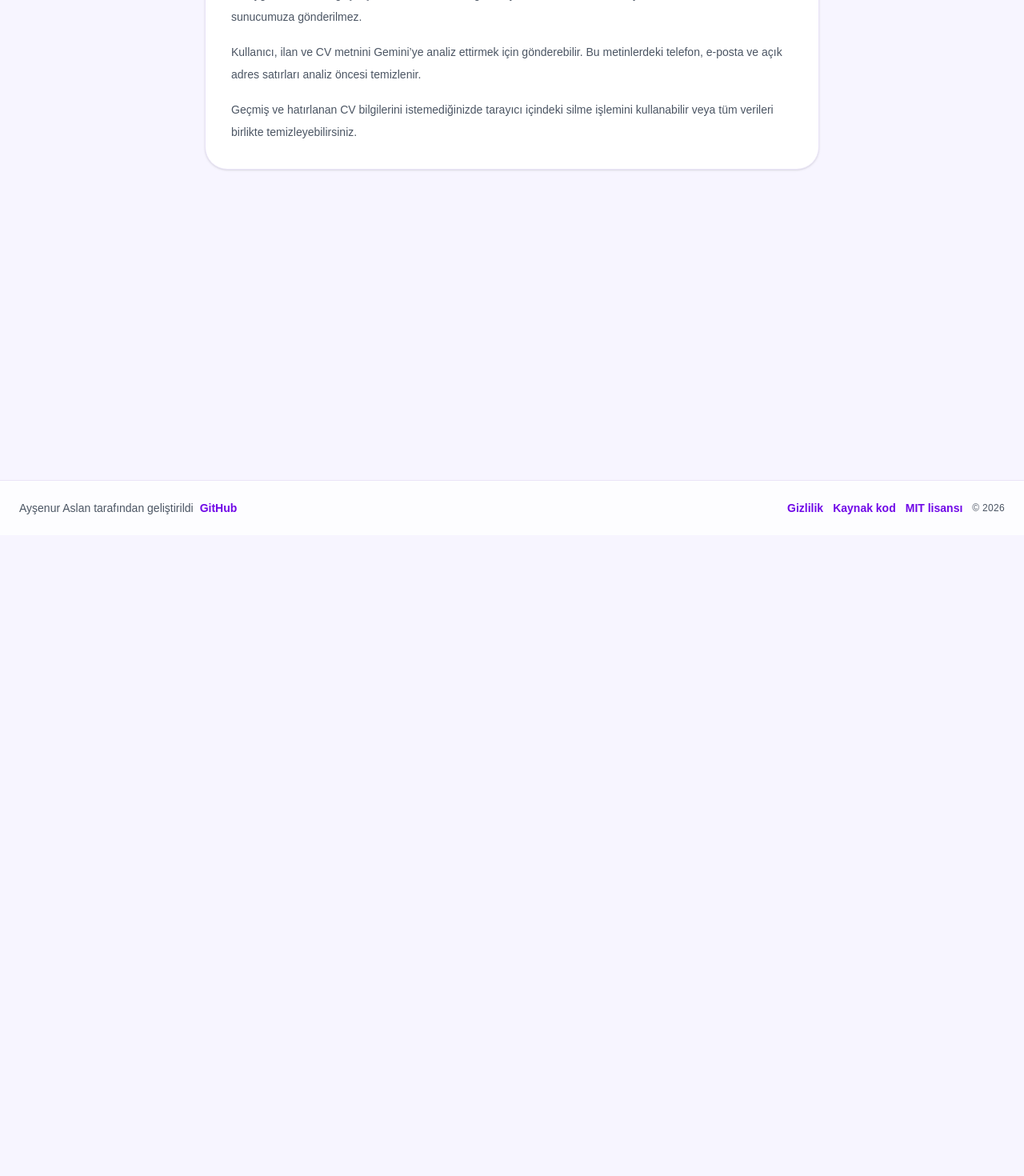
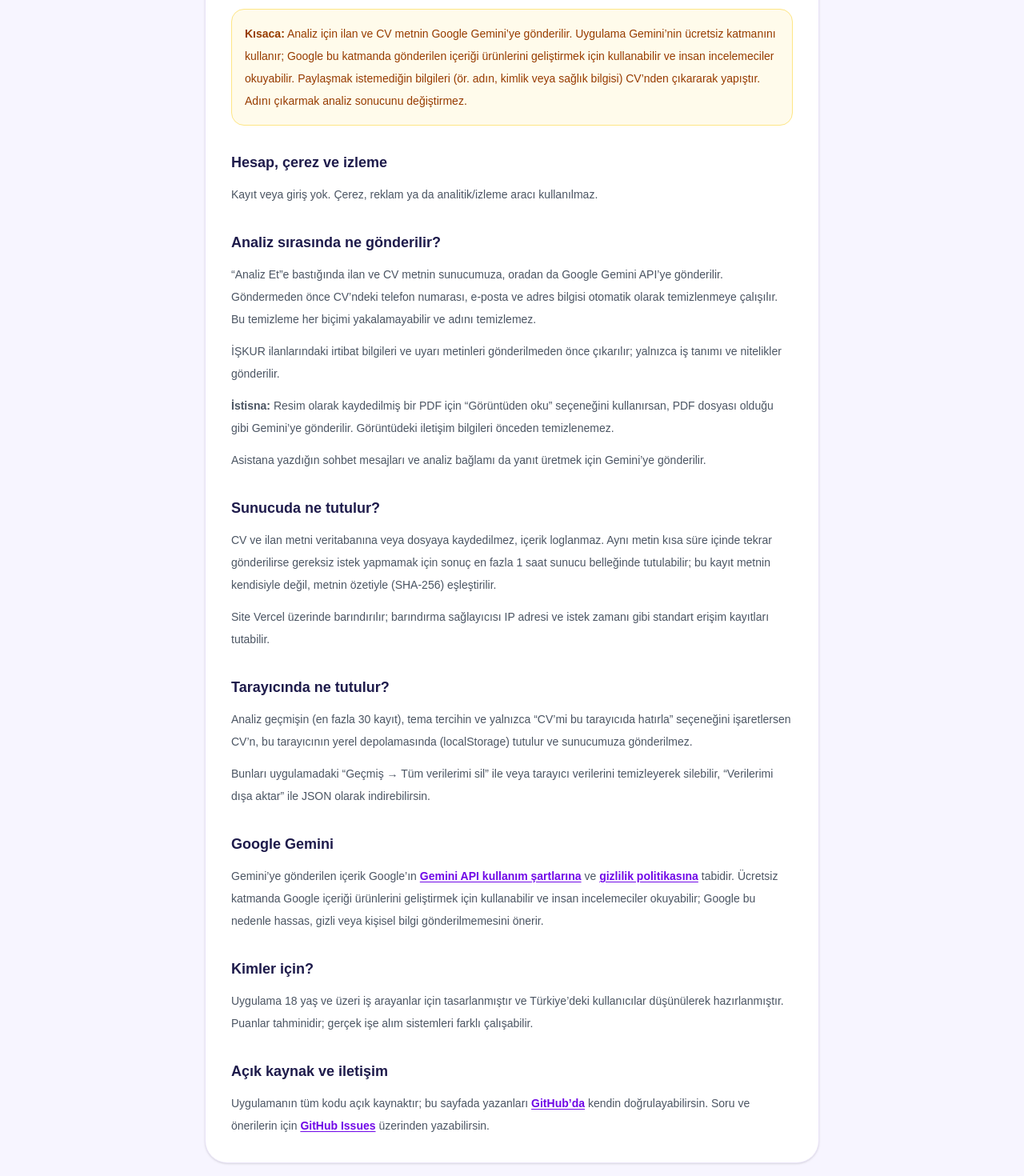
Before and after one commit to asynrphix/kariyer-asistani, a Next.js app: page /gizlilik in a window 1280 px wide. Shown: the part 200-1670 px from the top of the page at 80% size. Before the commit the page ends 869 px from the top, so only its background shows below. Built offline with nearby package versions, Linux system fonts and the light colour scheme; no server answers.

Commit message:
docs: gizlilik sayfasını gerçek veri akışına göre düzelt, analiz öncesi onay notu ekle

```diff
--- a/app/gizlilik/page.tsx
+++ b/app/gizlilik/page.tsx
@@ -1,23 +1,136 @@
 import Link from "next/link";
+
+const sonGuncelleme = "6 Kasım 2026";
+
+function Bolum({ baslik, children }: { baslik: string; children: React.ReactNode }) {
+  return (
+    <section className="mt-8">
+      <h2 className="text-lg font-bold text-[#1E1B4B] dark:text-slate-100">{baslik}</h2>
+      <div className="mt-3 space-y-3 text-sm leading-7 text-[#4B5563] dark:text-slate-300">{children}</div>
+    </section>
+  );
+}
 
 export default function PrivacyPage() {
   return (
     <main className="min-h-screen bg-[#F7F5FF] px-6 py-12 text-[#1E1B4B] dark:bg-[#1A1730] dark:text-slate-100">
       <div className="mx-auto max-w-3xl rounded-[28px] border border-[#EAE4F8] bg-white p-8 shadow-sm dark:border-slate-700 dark:bg-[#24203D]">
-        <Link href="/" className="mb-6 inline-flex text-sm font-semibold text-violet-700 underline-offset-2 hover:underline dark:text-violet-300">
+        <Link
+          href="/"
+          className="mb-6 inline-flex text-sm font-semibold text-violet-700 underline-offset-2 hover:underline dark:text-violet-300"
+        >
           ← Ana sayfaya dön
         </Link>
 
         <h1 className="text-3xl font-black">Gizlilik</h1>
-        <p className="mt-4 text-sm leading-7 text-[#4B5563] dark:text-slate-300">
-          Bu uygulama, analiz geçmişi ve hatırlanan CV bilgilerini yalnızca kullanıcının tarayıcısında saklar. Veriler sunucumuza gönderilmez.
-        </p>
-        <p className="mt-4 text-sm leading-7 text-[#4B5563] dark:text-slate-300">
-          Kullanıcı, ilan ve CV metnini Gemini&rsquo;ye analiz ettirmek için gönderebilir. Bu metinlerdeki telefon, e-posta ve açık adres satırları analiz öncesi temizlenir.
-        </p>
-        <p className="mt-4 text-sm leading-7 text-[#4B5563] dark:text-slate-300">
-          Geçmiş ve hatırlanan CV bilgilerini istemediğinizde tarayıcı içindeki silme işlemini kullanabilir veya tüm verileri birlikte temizleyebilirsiniz.
-        </p>
+        <p className="mt-2 text-xs text-[#6B7280] dark:text-slate-400">Son güncelleme: {sonGuncelleme}</p>
+
+        <div className="mt-6 rounded-2xl border border-amber-200 bg-amber-50 p-4 text-sm leading-7 text-amber-800 dark:border-amber-800 dark:bg-amber-950/40 dark:text-amber-200">
+          <strong>Kısaca:</strong> Analiz için ilan ve CV metnin Google Gemini’ye gönderilir. Uygulama Gemini’nin
+          ücretsiz katmanını kullanır; Google bu katmanda gönderilen içeriği ürünlerini geliştirmek için kullanabilir ve
+          insan incelemeciler okuyabilir. Paylaşmak istemediğin bilgileri (ör. adın, kimlik veya sağlık bilgisi) CV’nden
+          çıkararak yapıştır. Adını çıkarmak analiz sonucunu değiştirmez.
+        </div>
+
+        <Bolum baslik="Hesap, çerez ve izleme">
+          <p>Kayıt veya giriş yok. Çerez, reklam ya da analitik/izleme aracı kullanılmaz.</p>
+        </Bolum>
+
+        <Bolum baslik="Analiz sırasında ne gönderilir?">
+          <p>
+            “Analiz Et”e bastığında ilan ve CV metnin sunucumuza, oradan da Google Gemini API’ye gönderilir. Göndermeden
+            önce CV’ndeki telefon numarası, e-posta ve adres bilgisi otomatik olarak temizlenmeye çalışılır. Bu temizleme
+            her biçimi yakalamayabilir ve adını temizlemez.
+          </p>
+          <p>
+            İŞKUR ilanlarındaki irtibat bilgileri ve uyarı metinleri gönderilmeden önce çıkarılır; yalnızca iş tanımı ve
+            nitelikler gönderilir.
+          </p>
+          <p>
+            <strong>İstisna:</strong> Resim olarak kaydedilmiş bir PDF için “Görüntüden oku” seçeneğini kullanırsan, PDF
+            dosyası olduğu gibi Gemini’ye gönderilir. Görüntüdeki iletişim bilgileri önceden temizlenemez.
+          </p>
+          <p>Asistana yazdığın sohbet mesajları ve analiz bağlamı da yanıt üretmek için Gemini’ye gönderilir.</p>
+        </Bolum>
+
+        <Bolum baslik="Sunucuda ne tutulur?">
+          <p>
+            CV ve ilan metni veritabanına veya dosyaya kaydedilmez, içerik loglanmaz. Aynı metin kısa süre içinde tekrar
+            gönderilirse gereksiz istek yapmamak için sonuç en fazla 1 saat sunucu belleğinde tutulabilir; bu kayıt
+            metnin kendisiyle değil, metnin özetiyle (SHA-256) eşleştirilir.
+          </p>
+          <p>
+            Site Vercel üzerinde barındırılır; barındırma sağlayıcısı IP adresi ve istek zamanı gibi standart erişim
+            kayıtları tutabilir.
+          </p>
+        </Bolum>
+
+        <Bolum baslik="Tarayıcında ne tutulur?">
+          <p>
+            Analiz geçmişin (en fazla 30 kayıt), tema tercihin ve yalnızca “CV’mi bu tarayıcıda hatırla” seçeneğini
+            işaretlersen CV’n, bu tarayıcının yerel depolamasında (localStorage) tutulur ve sunucumuza gönderilmez.
+          </p>
+          <p>
+            Bunları uygulamadaki “Geçmiş → Tüm verilerimi sil” ile veya tarayıcı verilerini temizleyerek silebilir,
+            “Verilerimi dışa aktar” ile JSON olarak indirebilirsin.
+          </p>
+        </Bolum>
+
+        <Bolum baslik="Google Gemini">
+          <p>
+            Gemini’ye gönderilen içerik Google’ın{" "}
+            <a
+              href="https://ai.google.dev/gemini-api/terms"
+              target="_blank"
+              rel="noopener noreferrer"
+              className="font-semibold text-violet-700 underline underline-offset-2 dark:text-violet-300"
+            >
+              Gemini API kullanım şartlarına
+            </a>{" "}
+            ve{" "}
+            <a
+              href="https://policies.google.com/privacy"
+              target="_blank"
+              rel="noopener noreferrer"
+              className="font-semibold text-violet-700 underline underline-offset-2 dark:text-violet-300"
+            >
+              gizlilik politikasına
+            </a>{" "}
+            tabidir. Ücretsiz katmanda Google içeriği ürünlerini geliştirmek için kullanabilir ve insan incelemeciler
+            okuyabilir; Google bu nedenle hassas, gizli veya kişisel bilgi gönderilmemesini önerir.
+          </p>
+        </Bolum>
+
+        <Bolum baslik="Kimler için?">
+          <p>
+            Uygulama 18 yaş ve üzeri iş arayanlar için tasarlanmıştır ve Türkiye’deki kullanıcılar düşünülerek
+            hazırlanmıştır. Puanlar tahminidir; gerçek işe alım sistemleri farklı çalışabilir.
+          </p>
+        </Bolum>
+
+        <Bolum baslik="Açık kaynak ve iletişim">
+          <p>
+            Uygulamanın tüm kodu açık kaynaktır; bu sayfada yazanları{" "}
+            <a
+              href="https://github.com/asynrphix/kariyer-asistani"
+              target="_blank"
+              rel="noopener noreferrer"
+              className="font-semibold text-violet-700 underline underline-offset-2 dark:text-violet-300"
+            >
+              GitHub’da
+            </a>{" "}
+            kendin doğrulayabilirsin. Soru ve önerilerin için{" "}
+            <a
+              href="https://github.com/asynrphix/kariyer-asistani/issues"
+              target="_blank"
+              rel="noopener noreferrer"
+              className="font-semibold text-violet-700 underline underline-offset-2 dark:text-violet-300"
+            >
+              GitHub Issues
+            </a>{" "}
+            üzerinden yazabilirsin.
+          </p>
+        </Bolum>
       </div>
     </main>
   );
--- a/components/analysis-layout.tsx
+++ b/components/analysis-layout.tsx
@@ -684,7 +684,18 @@ export function AnalysisDashboard({
               >
                 {loading ? "Analiz ediliyor..." : "Analiz Et"}
               </button>
-            )}
+                          )}
+
+            {!isDemoMode ? (
+              <p className="text-[11px] leading-5 text-[#6B7280] dark:text-slate-400">
+                “Analiz Et”e basarak ilan ve CV metninin Google Gemini’ye gönderilmesini kabul edersin. Adını çıkararak
+                yapıştırabilirsin.{" "}
+                <Link href="/gizlilik" className="font-semibold text-violet-700 underline dark:text-violet-300">
+                  Gizlilik
+                </Link>
+              </p>
+            ) : null}
+
 
             {retrying && loading ? (
               <div className="rounded-2xl border border-amber-200 bg-amber-50 px-3 py-2 text-sm text-amber-700 dark:border-amber-800 dark:bg-amber-950/60 dark:text-amber-300">
```
